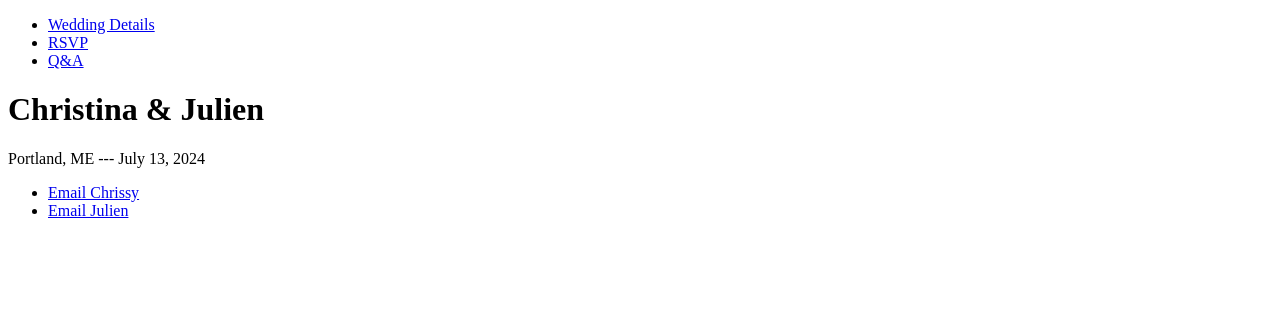
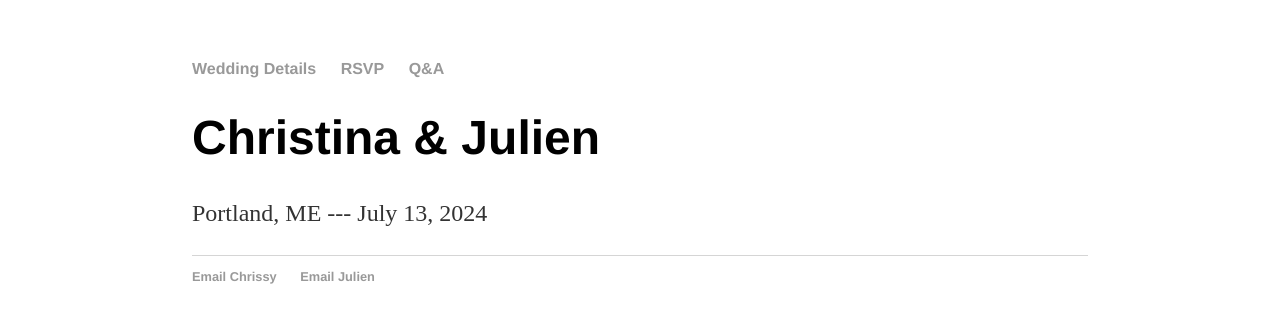
Before and after one commit to christina-ladam/wedding, a Jekyll site: the page built from index.html, in a window 1280 px wide. Shown: the top 323 px of the page. Built offline with Jekyll 4.4.1, drawn with Linux system fonts in a browser that asks for light colours; some web fonts are replaced.

Commit message:
Update default.html

```diff
--- a/_layouts/default.html
+++ b/_layouts/default.html
@@ -3,7 +3,7 @@
 		<head>
 			<title>{{ page.title }}</title>
 			<!-- link to main stylesheet -->
-			<link href='https://fonts.googleapis.com/css?family=Ruluko' rel='stylesheet'>
+			<link rel="stylesheet" type="text/css" href="/css/main.css">
 		</head>
 		<body>
 			<nav>
```
